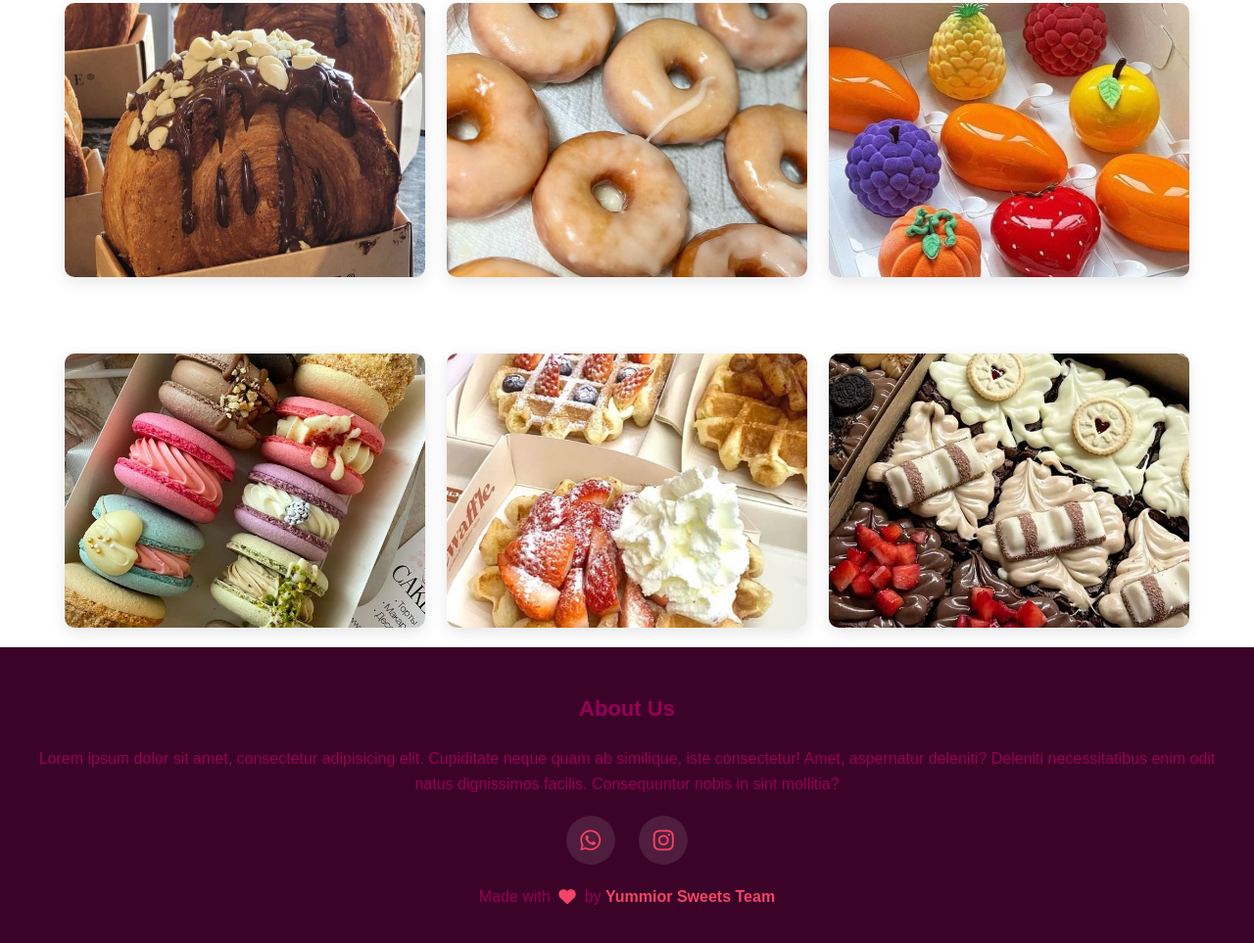
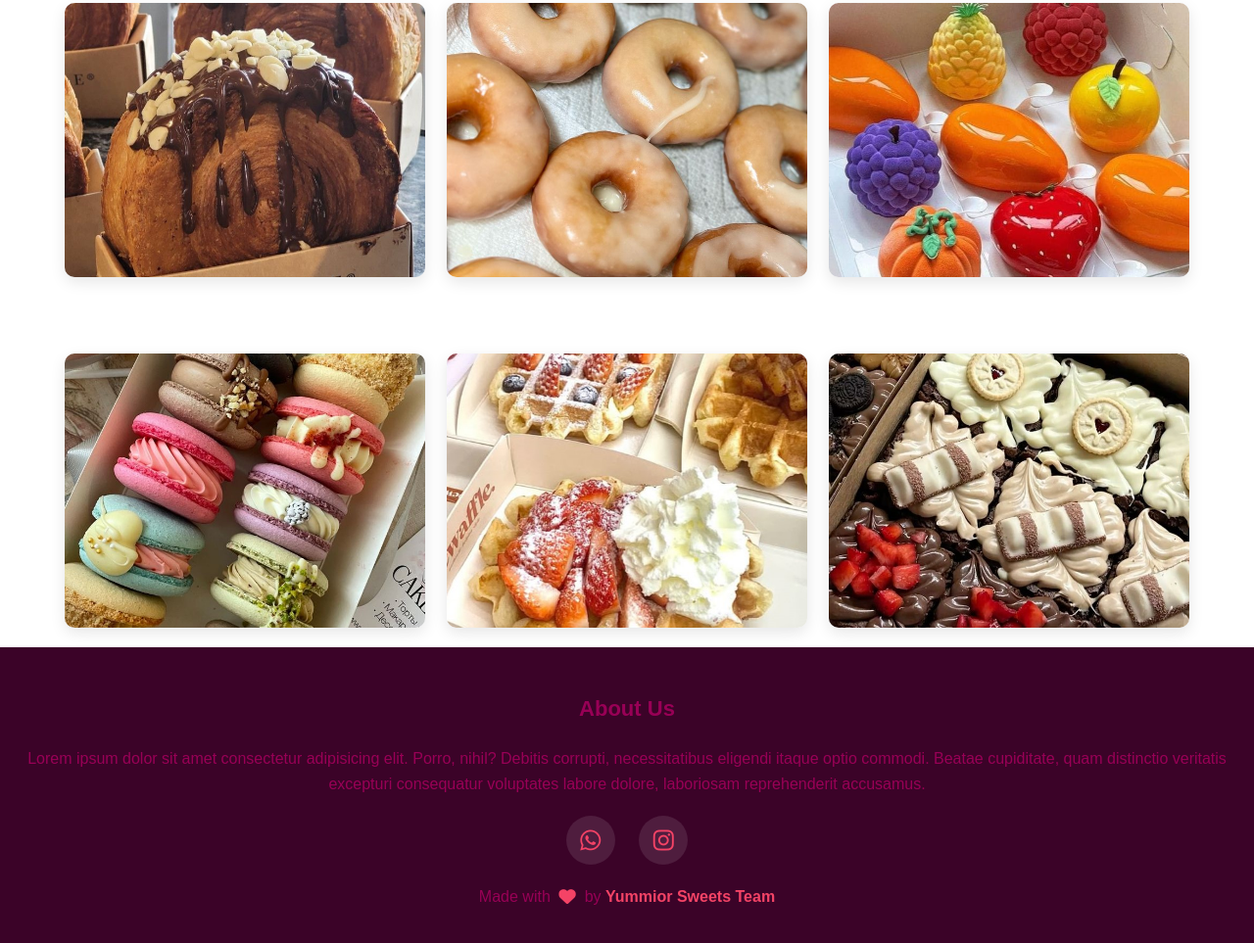
Before and after one commit to YusufAndiansyah/YummiorSweets, a plain HTML site: page index.html in a window 1280 px wide. Shown: the part 1381-2344 px from the top of the page at 98% size. Drawn offline with Linux system fonts and the light colour scheme.

Commit message:
Update index.html

```diff
--- a/index.html
+++ b/index.html
@@ -159,7 +159,7 @@
     <!-- Footer -->
     <section class="footer">
         <h4>About Us</h4>
-        <p>Lorem ipsum dolor sit amet, consectetur adipisicing elit. Cupiditate neque quam ab similique, iste consectetur! Amet, aspernatur deleniti? Deleniti necessitatibus enim odit natus dignissimos facilis. Consequuntur nobis in sint mollitia?</p>
+        <p>Lorem ipsum dolor sit amet consectetur adipisicing elit. Porro, nihil? Debitis corrupti, necessitatibus eligendi itaque optio commodi. Beatae cupiditate, quam distinctio veritatis excepturi consequatur voluptates labore dolore, laboriosam reprehenderit accusamus.</p>
         <div class="icons">
             <a href="https://wa.me/6281252665333" title="Contact us on WhatsApp" aria-label="WhatsApp"><i class="fa-brands fa-whatsapp fa-2xl"></i></a>
             <a href="https://www.instagram.com/yummior.sweets/?utm_source=ig_web_button_share_sheet" title="Visit our Instagram" aria-label="Instagram"><i class="fa-brands fa-instagram fa-2xl"></i></a>
```
